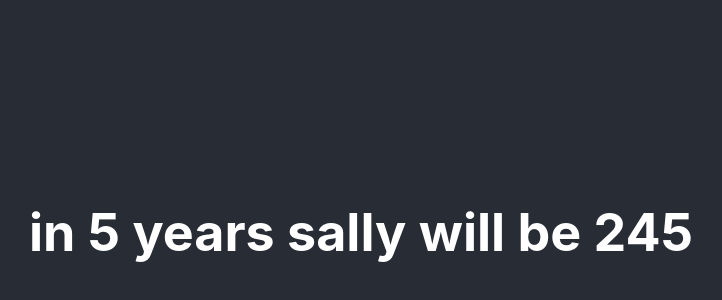
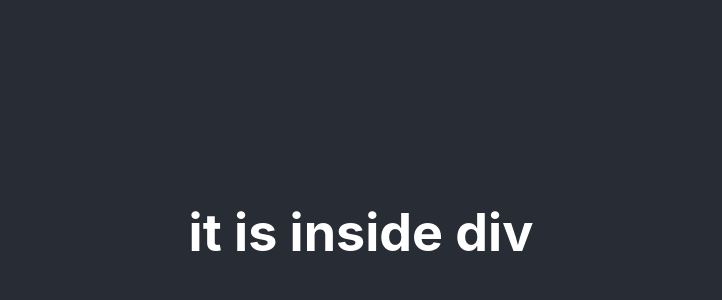
Before and after one commit to RahulSChauhan50/hooks, a React (Create React App) app: page / in a window 1280 px wide. Shown: the part 168-468 px from the top of the page, without its empty margins (279-1001 px from the left). Built offline with nearby package versions, Linux system fonts and the light colour scheme.

Commit message:
renderable propType

```diff
--- a/src/App.js
+++ b/src/App.js
@@ -19,7 +19,7 @@ function App() {
   return (
     <div className="App">
       <header className="App-header">
-        <Child name={"sally"} age={24} />
+        <Child renderable={<div>it is inside div</div>} />
       </header>
     </div>
   );
--- a/src/Child.js
+++ b/src/Child.js
@@ -1,14 +1,13 @@
 import React, { useEffect } from "react";
 import propTypes from "prop-types";
-export default function Child({ name, age }) {
+export default function Child({ renderable }) {
   return (
     <div>
-      <h1>{"in 5 years " + name + " will be " + age + 5}</h1>
+      <h1>{renderable}</h1>
     </div>
   );
 }
 
 Child.propTypes = {
-  name: propTypes.string, //throws error when datatype of prop changes
-  age: propTypes.number.isRequired, //check for missing prop
+  renderable: propTypes.node.isRequired,
 };
```
